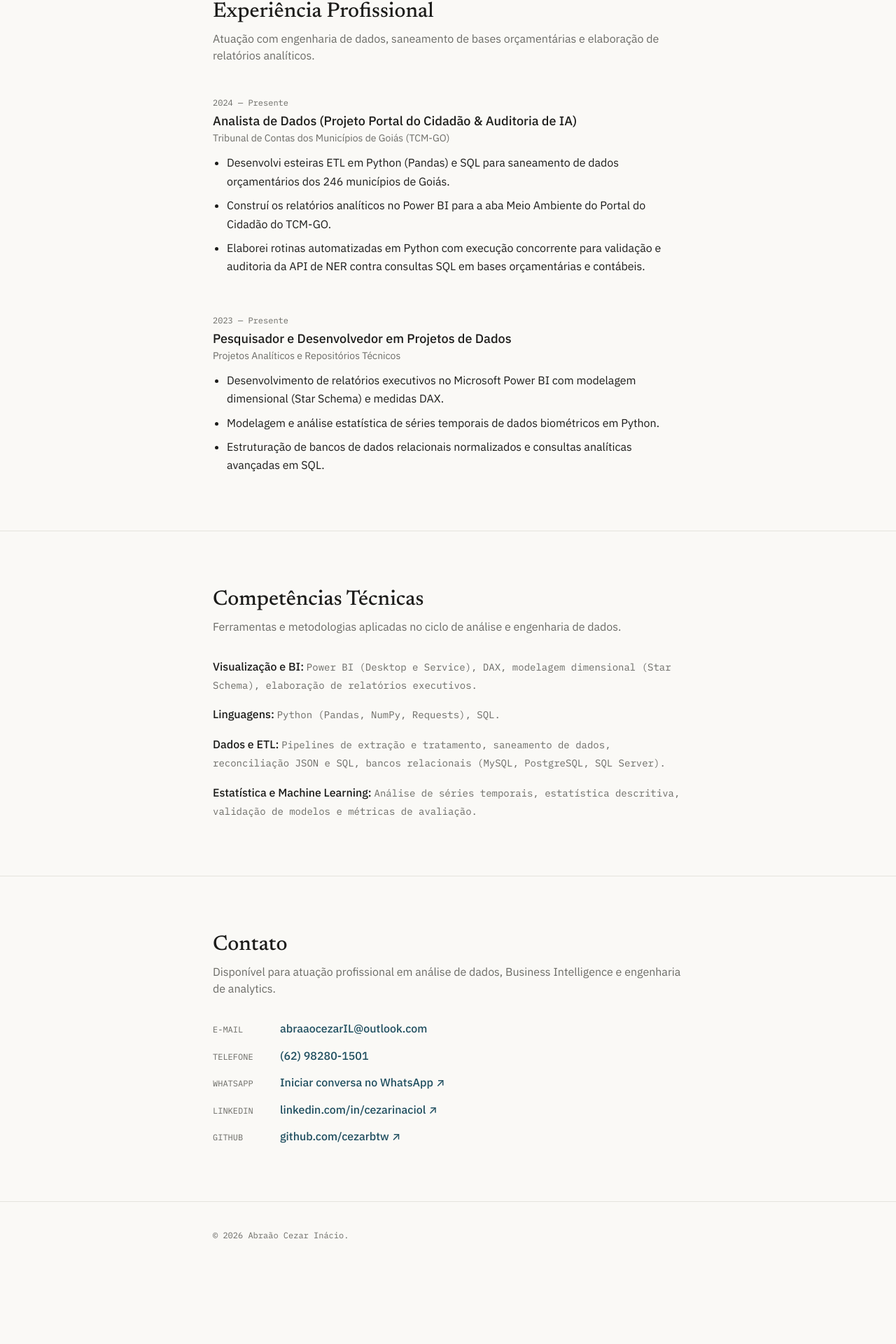
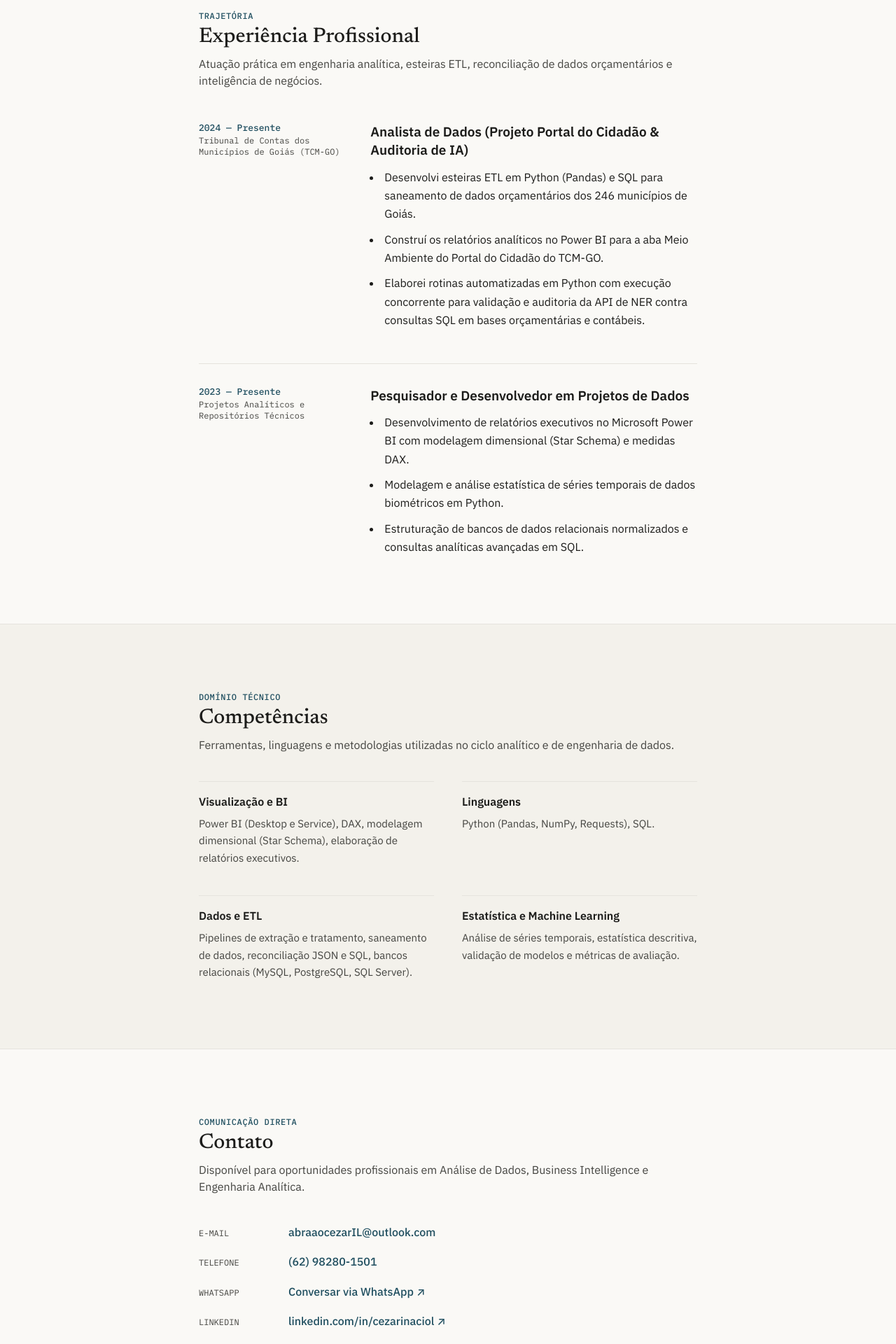
Before and after one commit to cezarbtw/portfolio-data-analyst, a React (Vite) app: page / in a window 1280 px wide. Shown: the part 5851-7771 px from the top of the page at 70% size. Before the commit the page ends 7664 px from the top, so only its background shows below. Built offline with nearby package versions, Linux system fonts and the light colour scheme.

Commit message:
feat(sections): redesign experience, skills, contact and footer with alternating background and 2-column layouts

```diff
--- a/src/components/Contact.jsx
+++ b/src/components/Contact.jsx
@@ -3,84 +3,90 @@ import { personalInfo } from '../data/portfolioData';
 
 export default function Contact() {
   return (
-    <section id="contato" className="py-16 sm:py-20">
-      <div className="mx-auto max-w-[720px] px-6">
-        <h2 className="text-2xl sm:text-3xl font-serif font-medium text-[#1C1C1A] dark:text-[#EAE8E3]">
+    <section
+      id="contato"
+      className="py-16 sm:py-24 bg-[#FAF9F6] dark:bg-[#141413] transition-colors"
+    >
+      <div className="mx-auto max-w-[760px] px-5 sm:px-6">
+        <p className="text-xs font-mono uppercase tracking-wider text-[#1F4E5F] dark:text-[#6EA3B4] font-medium">
+          Comunicação Direta
+        </p>
+        <h2 className="mt-1 text-2xl sm:text-3xl font-serif font-medium text-[#1C1C1A] dark:text-[#EAE8E3]">
           Contato
         </h2>
-        <p className="mt-2 text-base text-[#6B6B66] dark:text-[#96948E]">
-          Disponível para atuação profissional em análise de dados, Business Intelligence e engenharia de analytics.
+        <p className="mt-2 text-base text-[#444440] dark:text-[#A8A69E]">
+          Disponível para oportunidades profissionais em Análise de Dados, Business Intelligence e Engenharia Analítica.
         </p>
 
-        <div className="mt-8 space-y-3 text-[16px]">
-          <p>
-            <span className="text-[#6B6B66] dark:text-[#96948E] w-24 inline-block font-mono text-xs uppercase">
+        <div className="mt-10 space-y-4 text-[15px] sm:text-[16px]">
+          <div className="flex flex-col sm:flex-row sm:items-baseline gap-1 sm:gap-4">
+            <span className="text-[#444440] dark:text-[#A8A69E] w-28 shrink-0 font-mono text-xs uppercase">
               E-mail
             </span>
             <a
               href={`mailto:${personalInfo.email}`}
-              className="text-[#1F4E5F] dark:text-[#6EA3B4] hover:underline underline-offset-4 font-medium"
+              className="editorial-link text-[#1F4E5F] dark:text-[#6EA3B4] font-medium"
             >
               {personalInfo.email}
             </a>
-          </p>
+          </div>
 
-          <p>
-            <span className="text-[#6B6B66] dark:text-[#96948E] w-24 inline-block font-mono text-xs uppercase">
+          <div className="flex flex-col sm:flex-row sm:items-baseline gap-1 sm:gap-4">
+            <span className="text-[#444440] dark:text-[#A8A69E] w-28 shrink-0 font-mono text-xs uppercase">
               Telefone
             </span>
             <a
               href={`tel:+5562982801501`}
-              className="text-[#1F4E5F] dark:text-[#6EA3B4] hover:underline underline-offset-4 font-medium"
+              className="editorial-link text-[#1F4E5F] dark:text-[#6EA3B4] font-medium"
             >
               {personalInfo.phone}
             </a>
-          </p>
+          </div>
 
-          <p>
-            <span className="text-[#6B6B66] dark:text-[#96948E] w-24 inline-block font-mono text-xs uppercase">
+          <div className="flex flex-col sm:flex-row sm:items-baseline gap-1 sm:gap-4">
+            <span className="text-[#444440] dark:text-[#A8A69E] w-28 shrink-0 font-mono text-xs uppercase">
               WhatsApp
             </span>
             <a
               href={`https://wa.me/${personalInfo.whatsapp}`}
               target="_blank"
               rel="noreferrer"
-              className="text-[#1F4E5F] dark:text-[#6EA3B4] hover:underline underline-offset-4 font-medium inline-flex items-center gap-1"
+              className="editorial-link external-link text-[#1F4E5F] dark:text-[#6EA3B4] font-medium inline-flex items-center gap-1"
             >
-              <span>Iniciar conversa no WhatsApp</span>
-              <span aria-hidden="true">↗</span>
+              <span>Conversar via WhatsApp</span>
+              <span className="arrow-icon" aria-hidden="true">↗</span>
             </a>
-          </p>
+          </div>
 
-          <p>
-            <span className="text-[#6B6B66] dark:text-[#96948E] w-24 inline-block font-mono text-xs uppercase">
+          <div className="flex flex-col sm:flex-row sm:items-baseline gap-1 sm:gap-4">
+            <span className="text-[#444440] dark:text-[#A8A69E] w-28 shrink-0 font-mono text-xs uppercase">
               LinkedIn
             </span>
             <a
               href={personalInfo.linkedin}
               target="_blank"
               rel="noreferrer"
-              className="text-[#1F4E5F] dark:text-[#6EA3B4] hover:underline underline-offset-4 font-medium inline-flex items-center gap-1"
+              className="editorial-link external-link text-[#1F4E5F] dark:text-[#6EA3B4] font-medium inline-flex items-center gap-1"
             >
               <span>linkedin.com/in/cezarinaciol</span>
-              <span aria-hidden="true">↗</span>
+              <span className="arrow-icon" aria-hidden="true">↗</span>
             </a>
-          </p>
+          </div>
 
-          <p>
-            <span className="text-[#6B6B66] dark:text-[#96948E] w-24 inline-block font-mono text-xs uppercase">
+          <div className="flex flex-col sm:flex-row sm:items-baseline gap-1 sm:gap-4">
+            <span className="text-[#444440] dark:text-[#A8A69E] w-28 shrink-0 font-mono text-xs uppercase">
               GitHub
             </span>
             <a
               href={personalInfo.github}
               target="_blank"
               rel="noreferrer"
-              className="text-[#1F4E5F] dark:text-[#6EA3B4] hover:underline underline-offset-4 font-medium inline-flex items-center gap-1"
+              className="editorial-link external-link text-[#1F4E5F] dark:text-[#6EA3B4] font-medium inline-flex items-center gap-1"
             >
               <span>github.com/{personalInfo.githubUsername}</span>
-              <span aria-hidden="true">↗</span>
+              <span className="arrow-icon" aria-hidden="true">↗</span>
             </a>
-          </p>
+          </div>
         </div>
       </div>
     </section>
--- a/src/components/Experience.jsx
+++ b/src/components/Experience.jsx
@@ -3,35 +3,52 @@ import { experiencesData } from '../data/portfolioData';
 
 export default function Experience() {
   return (
-    <section id="experiencia" className="py-16 sm:py-20 border-b border-[#E5E3DD] dark:border-[#282826]">
-      <div className="mx-auto max-w-[720px] px-6">
-        <h2 className="text-2xl sm:text-3xl font-serif font-medium text-[#1C1C1A] dark:text-[#EAE8E3]">
+    <section
+      id="experiencia"
+      className="py-16 sm:py-24 border-b border-[#E5E3DD] dark:border-[#282826] bg-[#FAF9F6] dark:bg-[#141413] transition-colors"
+    >
+      <div className="mx-auto max-w-[760px] px-5 sm:px-6">
+        <p className="text-xs font-mono uppercase tracking-wider text-[#1F4E5F] dark:text-[#6EA3B4] font-medium">
+          Trajetória
+        </p>
+        <h2 className="mt-1 text-2xl sm:text-3xl font-serif font-medium text-[#1C1C1A] dark:text-[#EAE8E3]">
           Experiência Profissional
         </h2>
-        <p className="mt-2 text-base text-[#6B6B66] dark:text-[#96948E]">
-          Atuação com engenharia de dados, saneamento de bases orçamentárias e elaboração de relatórios analíticos.
+        <p className="mt-2 text-base text-[#444440] dark:text-[#A8A69E]">
+          Atuação prática em engenharia analítica, esteiras ETL, reconciliação de dados orçamentários e inteligência de negócios.
         </p>
 
-        <div className="mt-10 space-y-12">
+        {/* Two-column layout: period in mono at left, details at right */}
+        <div className="mt-12 space-y-12">
           {experiencesData.map((exp, idx) => (
-            <div key={idx} className="space-y-3">
-              <div>
-                <span className="text-xs font-mono text-[#6B6B66] dark:text-[#96948E]">
+            <div
+              key={idx}
+              className="grid grid-cols-1 md:grid-cols-12 gap-3 md:gap-6 pt-8 first:pt-0 border-t first:border-t-0 border-[#E5E3DD] dark:border-[#282826]"
+            >
+              {/* Left Column: Period (Mono) */}
+              <div className="md:col-span-4">
+                <span className="text-xs sm:text-[13px] font-mono text-[#1F4E5F] dark:text-[#6EA3B4] font-medium block">
                   {exp.period}
                 </span>
-                <h3 className="text-lg font-sans font-medium text-[#1C1C1A] dark:text-[#EAE8E3]">
+                <span className="text-xs font-mono text-[#444440] dark:text-[#A8A69E] block mt-0.5">
+                  {exp.organization}
+                </span>
+              </div>
+
+              {/* Right Column: Role & Deliverables */}
+              <div className="md:col-span-8 space-y-3">
+                <h3 className="text-lg sm:text-[19px] font-sans font-semibold text-[#1C1C1A] dark:text-[#EAE8E3] leading-snug">
                   {exp.role}
                 </h3>
-                <p className="text-sm text-[#6B6B66] dark:text-[#96948E]">
-                  {exp.organization}
-                </p>
+
+                <ul className="space-y-2.5 text-[15px] sm:text-[16px] leading-[1.65] text-[#1C1C1A] dark:text-[#EAE8E3] list-disc list-outside pl-4">
+                  {exp.deliverables.map((item, dIdx) => (
+                    <li key={dIdx} className="pl-1">
+                      {item}
+                    </li>
+                  ))}
+                </ul>
               </div>
-
-              <ul className="space-y-2 text-[16px] leading-[1.65] text-[#1C1C1A] dark:text-[#EAE8E3] list-disc list-outside pl-5">
-                {exp.deliverables.map((item, dIdx) => (
-                  <li key={dIdx}>{item}</li>
-                ))}
-              </ul>
             </div>
           ))}
         </div>
--- a/src/components/Footer.jsx
+++ b/src/components/Footer.jsx
@@ -3,9 +3,12 @@ import { personalInfo } from '../data/portfolioData';
 
 export default function Footer() {
   return (
-    <footer className="border-t border-[#E5E3DD] dark:border-[#282826] py-10 text-xs font-mono text-[#6B6B66] dark:text-[#96948E]">
-      <div className="mx-auto max-w-[720px] px-6">
-        <p>© {new Date().getFullYear()} {personalInfo.name}.</p>
+    <footer className="border-t border-[#E5E3DD] dark:border-[#282826] py-10 bg-[#FAF9F6] dark:bg-[#141413] text-xs font-mono text-[#444440] dark:text-[#A8A69E] transition-colors">
+      <div className="mx-auto max-w-[760px] px-5 sm:px-6 flex flex-col sm:flex-row items-baseline justify-between gap-2">
+        <p>© {new Date().getFullYear()} {personalInfo.name}. Todos os direitos reservados.</p>
+        <p className="text-[11px] text-[#999790] dark:text-[#666560]">
+          Goiás, Brasil · Analista de Dados & BI
+        </p>
       </div>
     </footer>
   );
--- a/src/components/Skills.jsx
+++ b/src/components/Skills.jsx
@@ -3,25 +3,35 @@ import { skillsData } from '../data/portfolioData';
 
 export default function Skills() {
   return (
-    <section id="competencias" className="py-16 sm:py-20 border-b border-[#E5E3DD] dark:border-[#282826]">
-      <div className="mx-auto max-w-[720px] px-6">
-        <h2 className="text-2xl sm:text-3xl font-serif font-medium text-[#1C1C1A] dark:text-[#EAE8E3]">
-          Competências Técnicas
+    <section
+      id="competencias"
+      className="py-16 sm:py-24 border-b border-[#E5E3DD] dark:border-[#282826] bg-[#F3F1EB] dark:bg-[#1A1918] transition-colors"
+    >
+      <div className="mx-auto max-w-[760px] px-5 sm:px-6">
+        <p className="text-xs font-mono uppercase tracking-wider text-[#1F4E5F] dark:text-[#6EA3B4] font-medium">
+          Domínio Técnico
+        </p>
+        <h2 className="mt-1 text-2xl sm:text-3xl font-serif font-medium text-[#1C1C1A] dark:text-[#EAE8E3]">
+          Competências
         </h2>
-        <p className="mt-2 text-base text-[#6B6B66] dark:text-[#96948E]">
-          Ferramentas e metodologias aplicadas no ciclo de análise e engenharia de dados.
+        <p className="mt-2 text-base text-[#444440] dark:text-[#A8A69E]">
+          Ferramentas, linguagens e metodologias utilizadas no ciclo analítico e de engenharia de dados.
         </p>
 
-        <div className="mt-8 space-y-4 text-[16px] leading-[1.65]">
+        {/* 2-Column Grid: group in bold, items in body font separated by comma */}
+        <div className="mt-10 grid grid-cols-1 sm:grid-cols-2 gap-8 sm:gap-10">
           {skillsData.map((skill, idx) => (
-            <p key={idx} className="text-[#1C1C1A] dark:text-[#EAE8E3]">
-              <strong className="font-medium text-[#1C1C1A] dark:text-[#EAE8E3]">
-                {skill.category}:
-              </strong>{' '}
-              <span className="text-[#6B6B66] dark:text-[#96948E] font-mono text-sm">
+            <div
+              key={idx}
+              className="space-y-2 border-t border-[#E5E3DD] dark:border-[#282826] pt-4"
+            >
+              <h3 className="text-[15px] sm:text-base font-sans font-semibold text-[#1C1C1A] dark:text-[#EAE8E3]">
+                {skill.category}
+              </h3>
+              <p className="text-[14px] sm:text-[15px] leading-relaxed font-sans text-[#444440] dark:text-[#A8A69E]">
                 {skill.items}
-              </span>
-            </p>
+              </p>
+            </div>
           ))}
         </div>
       </div>
```
